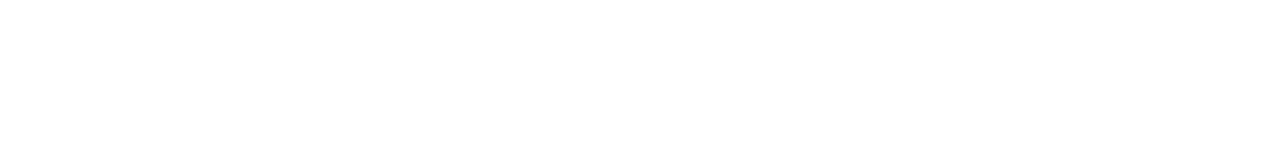
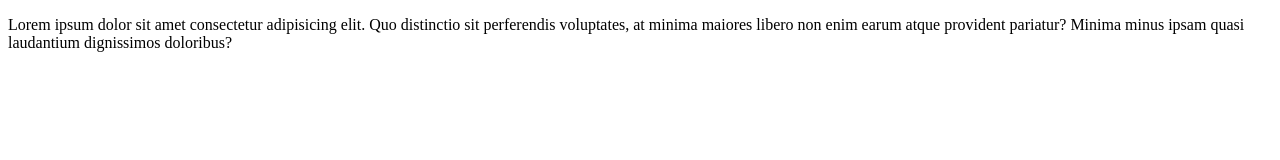
Before and after one commit to ReshaAnsori/myFirstRemote, a plain HTML site: page index.html in a window 1280 px wide. Drawn offline with Linux system fonts and the light colour scheme.

Commit message:
Menambahkan paragraf pada index.html

```diff
--- a/index.html
+++ b/index.html
@@ -6,6 +6,6 @@
     <title>Its my first remote</title>
 </head>
 <body>
-
+    <p>Lorem ipsum dolor sit amet consectetur adipisicing elit. Quo distinctio sit perferendis voluptates, at minima maiores libero non enim earum atque provident pariatur? Minima minus ipsam quasi laudantium dignissimos doloribus?</p>
 </body>
 </html>
```
